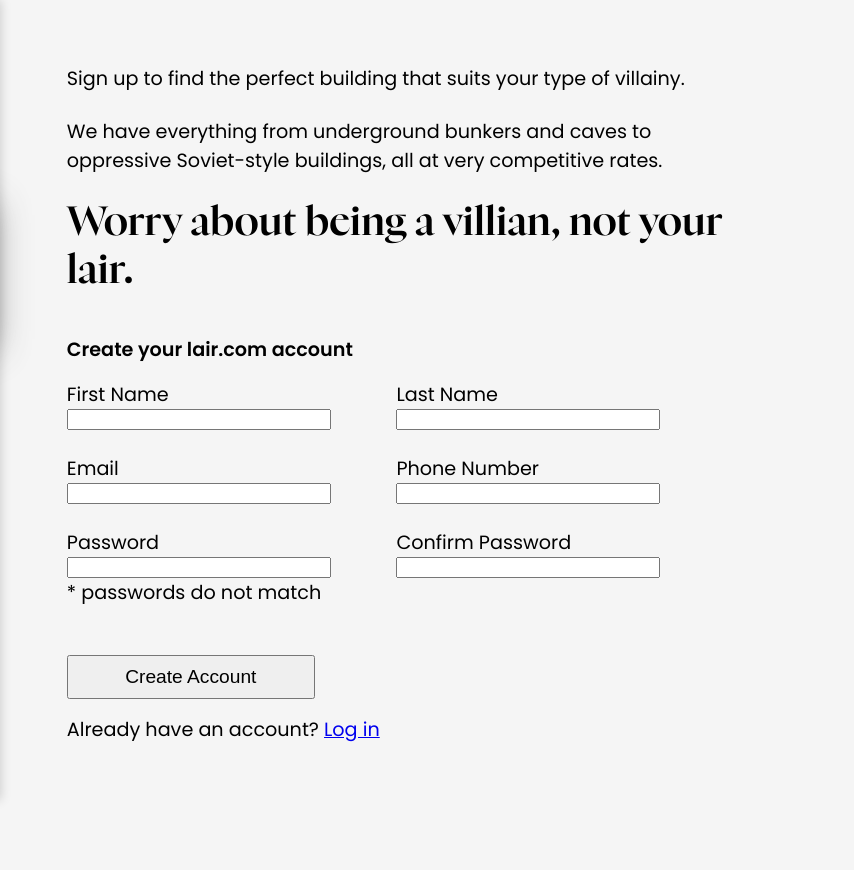
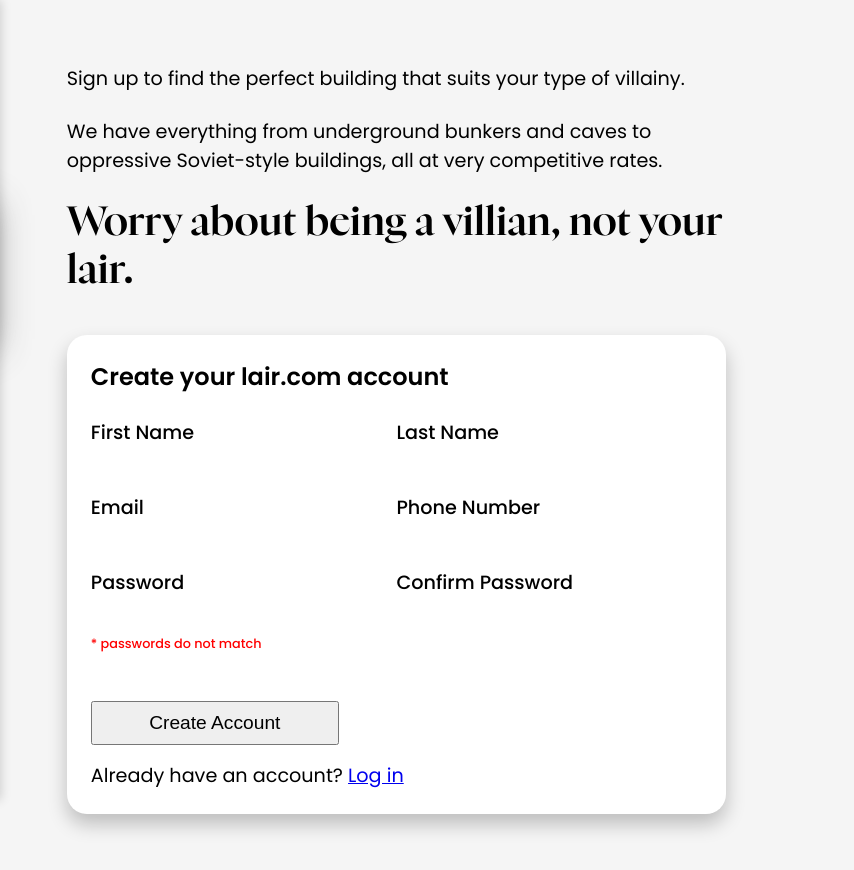
Before and after one commit to haze-09/Odin-sign-up-form, a plain HTML site: page index.html in a window 1280 px wide. Shown: the full height of the page, 426-1280 px from the left. Before the commit the page ends 808 px from the top, so only its background shows below. Drawn offline with Linux system fonts and the light colour scheme; files whose address does not match are found by name; a web font is replaced by a local one.

Commit message:
tab indexing and major form styling done

```diff
--- a/index.html
+++ b/index.html
@@ -31,37 +31,34 @@
                 <div class="half">
                     <label for="firstname">
                         First Name
-                        <input type="text" name="first_name" id="firstname">
+                        <input type="text" name="first_name" id="firstname" tabindex="1">
                     </label>
                     <label for="mail">
                         Email
-                        <input type="email" name="mail" id="mail" required>
+                        <input type="email" name="mail" id="mail" required tabindex="3">
                     </label>
                     <label for="pwd">
                         Password
-                        <input type="password" name="pwd" id="pwd">
+                        <input type="password" name="pwd" id="pwd" tabindex="5">
                         <span>* passwords do not match</span>
                     </label>
-
-
                 </div>
                 <div class="half">
                     <label for="lastname">
                         Last Name
-                        <input type="text" name="last_name" id="lastname">
+                        <input type="text" name="last_name" id="lastname" tabindex="2">
                     </label>
 
                     <label for="phNum">
                         Phone Number
-                        <input type="tel" name="phNum" id="phNum">
+                        <input type="tel" name="phNum" id="phNum" tabindex="4">
                     </label>
                     <label for="cnfPwd">
                         Confirm Password
-                        <input type="password" name="cnfPwd" id="cnfPwd">
+                        <input type="password" name="cnfPwd" id="cnfPwd" tabindex="6">
                     </label>
                 </div>
-
-
+            </fieldset>
             </fieldset>
             <div id="login">
                 <button type="submit">Create Account</button>
--- a/style.css
+++ b/style.css
@@ -97,25 +97,44 @@ fieldset{
 
 legend{
     padding: 0;
-    margin-bottom: 2vh;
+    font-size: 1.5rem;
+    margin-bottom: 3vh;
     font-weight: 600;
 }
 
 label{
+    font-weight: 500;
     display: flex;
     flex-direction: column;
 }
 
 input{
+    font-family: inherit;
+    font-weight: 300;
     width: 20vw;
+    appearance: none;
+    border: none;
+}
+input:focus{
+
+    outline: none;
+
 }
 
 form{
     display: flex;
     flex-direction: column;
+    background: white;
+    padding: 3vh;
+    border-radius: 20px;
+    box-shadow: 0px 10px 19px 0px rgba(0, 0, 0, 0.233);
     gap: 6vh;
 }
-
+span{
+    margin-top: 2vh;
+    color: red;
+    font-size: .8rem;
+}
 #login{
     display: flex;
     flex-direction: column;
```
